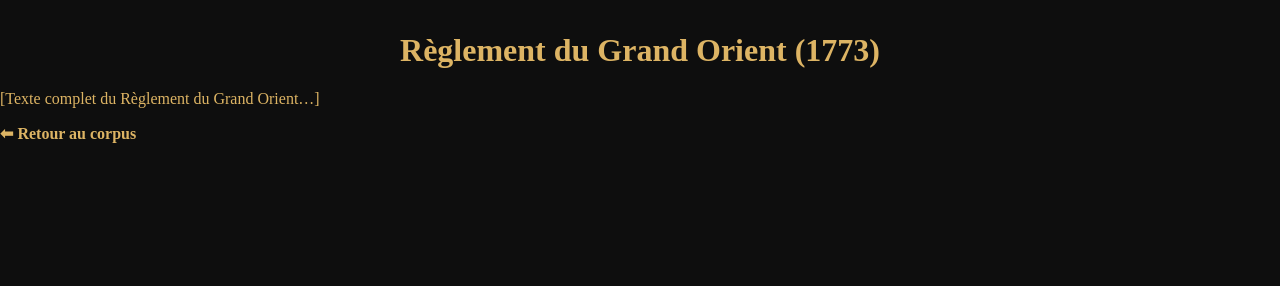
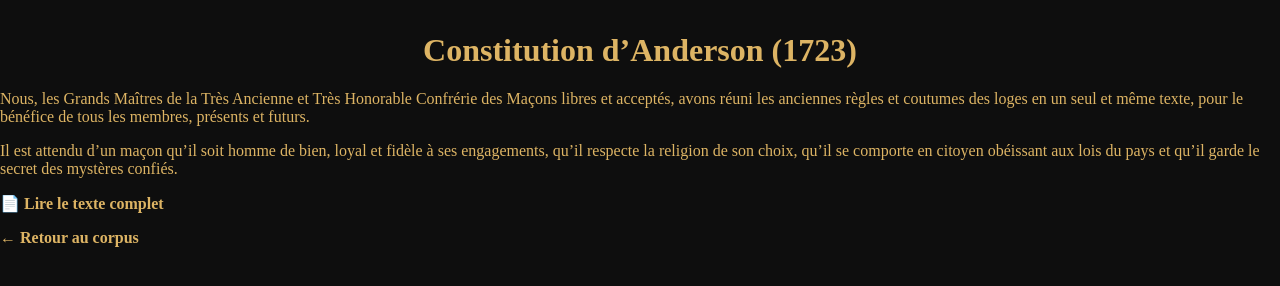
Before and after one commit to EmmanuelDasDo/franc-maconnerie-tei, a plain HTML site: page Textes/text3.html in a window 1280 px wide. Drawn offline with Linux system fonts and the light colour scheme.

Commit message:
Update text3.html

```diff
--- a/Textes/text3.html
+++ b/Textes/text3.html
@@ -1,9 +1,23 @@
 <!DOCTYPE html>
 <html lang="fr">
-<head><meta charset="UTF-8"><title>Règlement du Grand Orient (1773)</title>
-<link rel="stylesheet" href="../Css/style.css"></head>
-<body><main>
-<h1>Règlement du Grand Orient (1773)</h1>
-<p>[Texte complet du Règlement du Grand Orient…]</p>
-<a href="../corpus.html">⬅ Retour au corpus</a>
-</main></body></html>
+<head>
+<meta charset="UTF-8">
+<title>Constitution d’Anderson (1723)</title>
+<link rel="stylesheet" href="../Css/style.css">
+</head>
+<body>
+<main>
+<h1>Constitution d’Anderson (1723)</h1>
+<p>
+Nous, les Grands Maîtres de la Très Ancienne et Très Honorable Confrérie des Maçons libres et acceptés, avons réuni les anciennes règles et coutumes des loges en un seul et même texte, pour le bénéfice de tous les membres, présents et futurs.
+</p>
+<p>
+Il est attendu d’un maçon qu’il soit homme de bien, loyal et fidèle à ses engagements, qu’il respecte la religion de son choix, qu’il se comporte en citoyen obéissant aux lois du pays et qu’il garde le secret des mystères confiés.
+</p>
+<p>
+<a href="anderson-complet.html">📄 Lire le texte complet</a>
+</p>
+<a href="../corpus.html">← Retour au corpus</a>
+</main>
+</body>
+</html>
```
